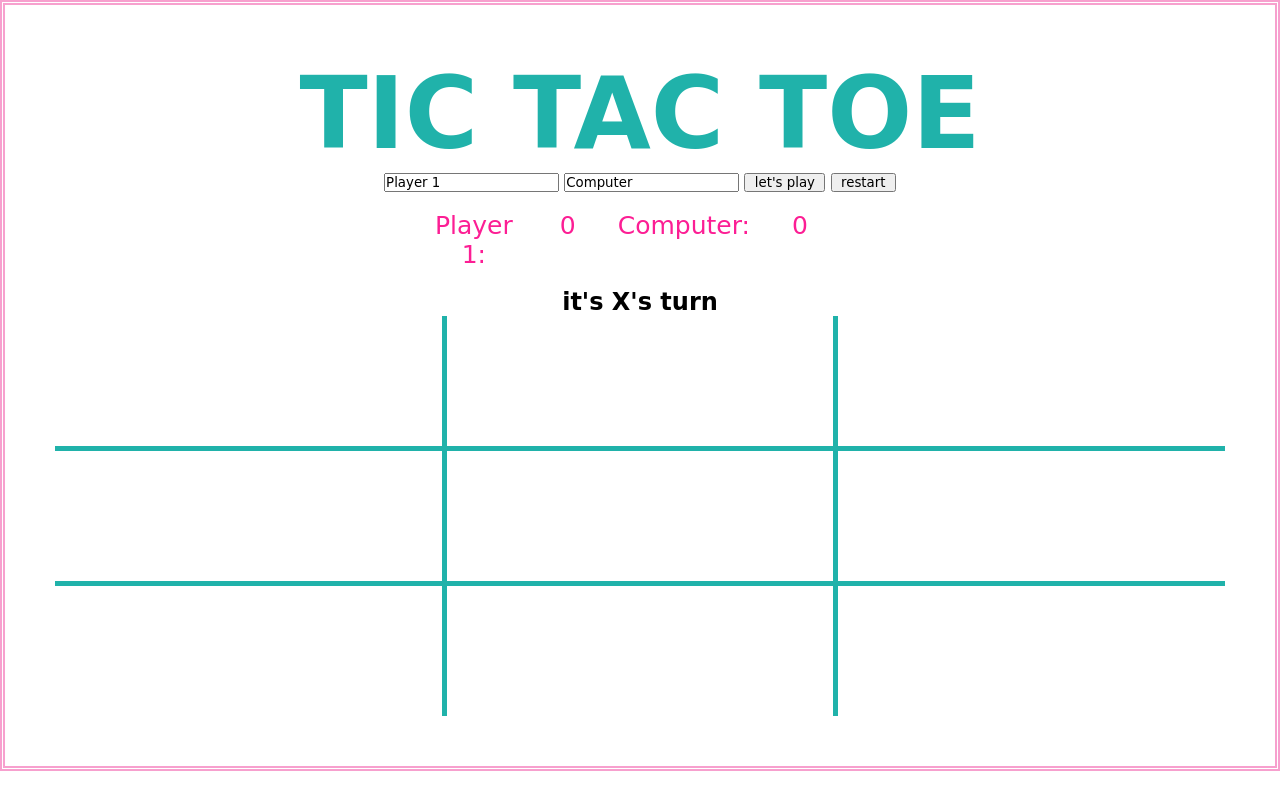
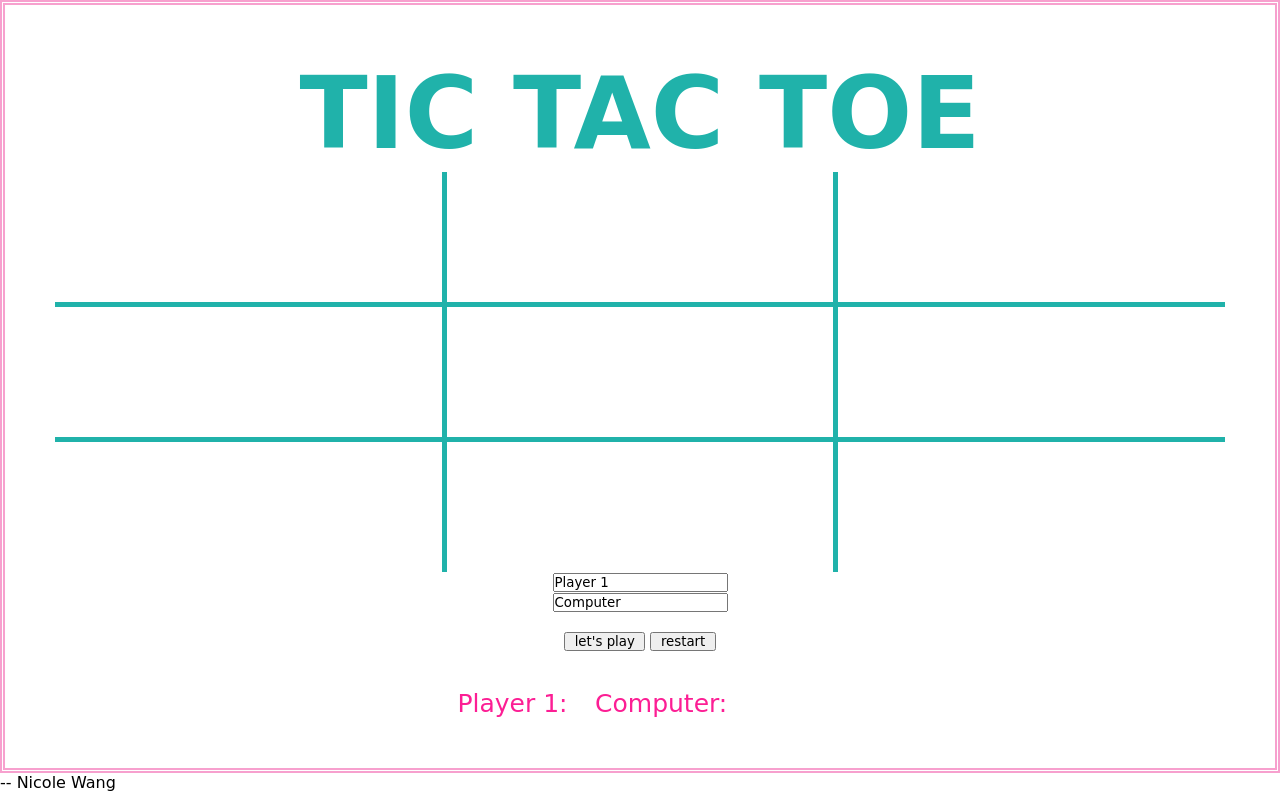
Before and after one commit to nicolewang06/project_tictactoe, a plain HTML site: page index.html in a window 1280 px wide. Drawn offline with Linux system fonts and the light colour scheme; a web font is replaced by a local one.

Commit message:
Update index.html

```diff
--- a/index.html
+++ b/index.html
@@ -6,39 +6,44 @@
     <title>Project_ Tic Tac Toe</title>
     <link rel="stylesheet" href="style.css">
     <link href="https://fonts.googleapis.com/css2?family=Swanky+and+Moo+Moo&display=swap" rel="stylesheet">
+    <link href="https://fonts.googleapis.com/css2?family=Comfortaa:wght@500&display=swap" rel="stylesheet">
 </head>
 <body>
     <div class="container">
         <h1>TIC TAC TOE</h1>
-        <div class="players">
-            <form>
-                <input type="text" id="player1" value="Player 1">
-                <input type="text" id="player2" value="Computer">
-                <button onclick="play()">&nbsp let's play &nbsp</button>
-                <button onclick="restart()">&nbsp restart &nbsp</button>
-            </form>
-        </div><br>
-        <div class="score">
-            <div id="firstPlayerName">Player 1:</div>
-            <div id="player1Score">0</div>
-            <div id="secondPlayerName">Computer:</div>
-            <div id="player2Score">0</div>
-        </div><br>
+        <h2 id="intro"></h2>
 
-        <h2 class="gameStatus"></h2>
+        <div id="board" class="board">
+            <div class="square" id="square1"></div>
+            <div class="square" id="square2"></div>
+            <div class="square" id="square3"></div>
+            <div class="square" id="square4"></div>
+            <div class="square" id="square5"></div>
+            <div class="square" id="square6"></div>
+            <div class="square" id="square7"></div>
+            <div class="square" id="square8"></div>
+            <div class="square" id="square9"></div>
+        </div>
 
-        <div class="board">
-            <div data-cell-index="0" id="square1" onclick="squareClicked(this.id)"></div>
-            <div data-cell-index="1" id="square2" onclick="squareClicked(this.id)"></div>
-            <div data-cell-index="2" id="square3" onclick="squareClicked(this.id)"></div>
-            <div data-cell-index="3" id="square4" onclick="squareClicked(this.id)"></div>
-            <div data-cell-index="4" id="square5" onclick="squareClicked(this.id)"></div>
-            <div data-cell-index="5" id="square6" onclick="squareClicked(this.id)"></div>
-            <div data-cell-index="6" id="square7" onclick="squareClicked(this.id)"></div>
-            <div data-cell-index="7" id="square8" onclick="squareClicked(this.id)"></div>
-            <div data-cell-index="8" id="square9" onclick="squareClicked(this.id)"></div>
+        <div id="gameInfo">
+
+            <div class="players">
+                <form>
+                    <input type="text" id="player1" value="Player 1"><br>
+                    <input type="text" id="player2" value="Computer"><br><br>
+                    <button onclick="play()">&nbsp let's play &nbsp</button>
+                    <button id="restart">&nbsp restart &nbsp</button>
+                </form>
+                <br><br>
+                    <div class="score">
+                        <div id="firstPlayer">Player 1: </div>
+                        <div id="secondPlayer">Computer: </div>
+                    </div>
+            </div>
         </div>
+
     </div>
+    <p id="credit">-- Nicole Wang</p>
     <script src="main.js"></script>
 </body>
 </html>
```
